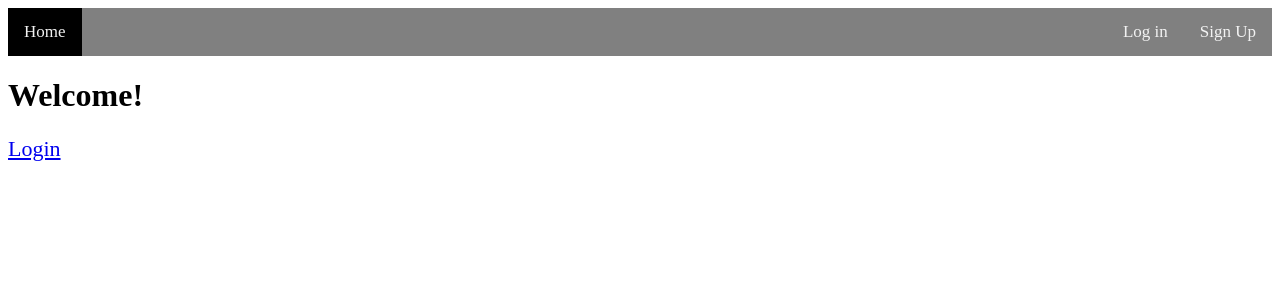
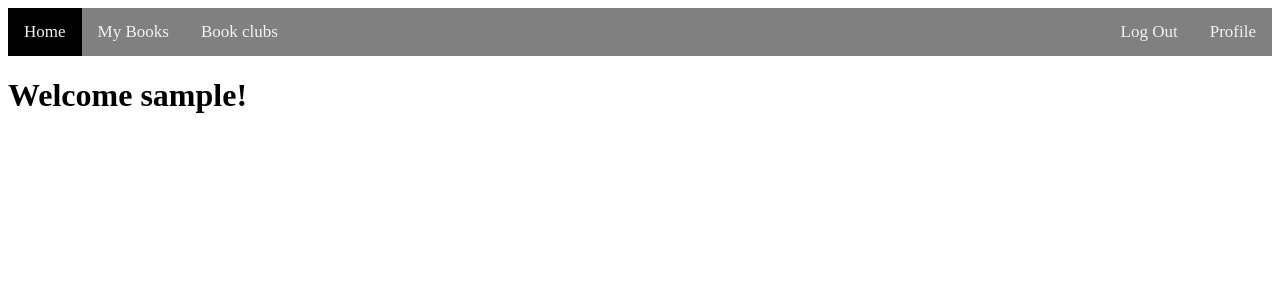
Before and after one commit to mhartle02/Scriptoria, a Flask app: page / in a window 1280 px wide. Shown: the top 300 px of the page. Run offline with Flask 3, Linux system fonts and the light colour scheme; the visitor is signed in with stand-in values (Sample User, id 1).

Commit message:
When logged out, navbar has Login/Signup button. Also implemented logout.

```diff
--- a/app.py
+++ b/app.py
@@ -123,6 +123,11 @@
             flash("An Error Occurred. Please Try Again.", 'danger')
             return render_template('reset.html', show_form=False)
 
+@app.route('/logout')
+def logout():
+    session.clear()
+    return redirect(url_for('home'))
+
 
 if __name__ == '__main__':
     app.run()
--- a/static/style.css
+++ b/static/style.css
@@ -1,3 +1,8 @@
+.active {
+    background-color: black;
+    color: white;
+}
+
 .topnav {
     background-color: grey;
     overflow: hidden;
@@ -13,18 +18,11 @@
     font-size: 17px;
 }
 
-.profile, .signin, .signup {
-    float: right;
-}
-
-
-
 .topnav a:hover {
     background-color: #3a506b;
     color: black;
 }
 
-.active {
-    background-color: black;
-    color: white;
+.profile, .signin, .signup, .logout {
+    float: right;
 }
--- a/templates/home.html
+++ b/templates/home.html
@@ -9,22 +9,18 @@
     <div class = "topnav">
         <a class = "active" href = "#home">Home</a>
 
-        {% if session[user]%}
+        {% if session['username']%}
             <a href = "profile">My Books</a>
             <a href = "bookclub">Book clubs</a>
             <div class = profile><a href = "profile">Profile</a></div>
+            <div class = logout><a href="{{ url_for('logout') }}">Log Out</a></div>
         {% else %}
             <div class = signup><a href = "signup">Sign Up</a></div>
             <div class = signin><a href="login">Log in</a> </div>
         {% endif %}
-        <!-- #IF NOT ::
-            #sign up/login buttons -->
-
     </div>
 
-    <h1>Welcome!</h1>
-    <p style="font-size: 22px;">
-        <a href="/login">Login</a><br>
+    <h1>Welcome {{ session['username']}}!</h1>
     </p>
 </body>
 </html>
```
